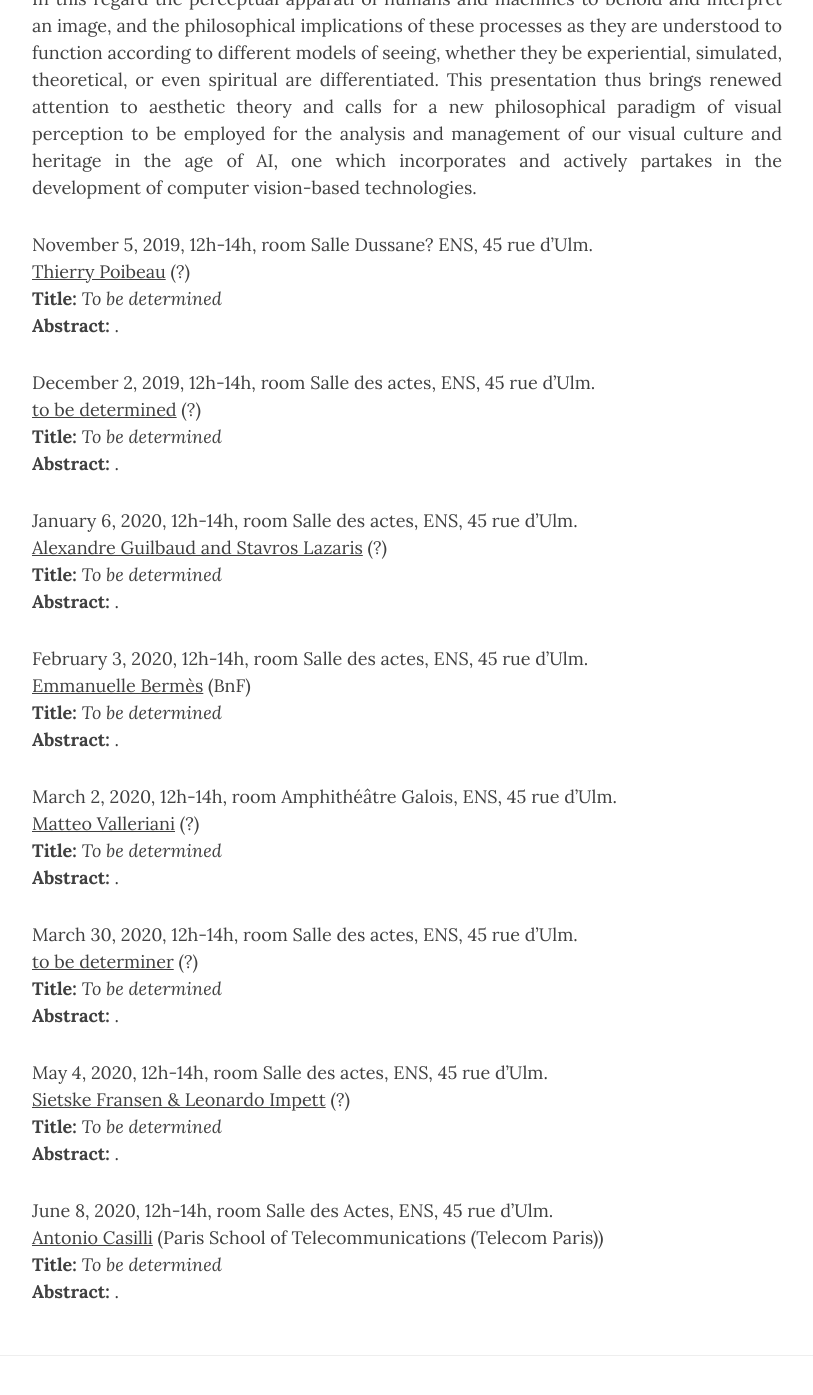
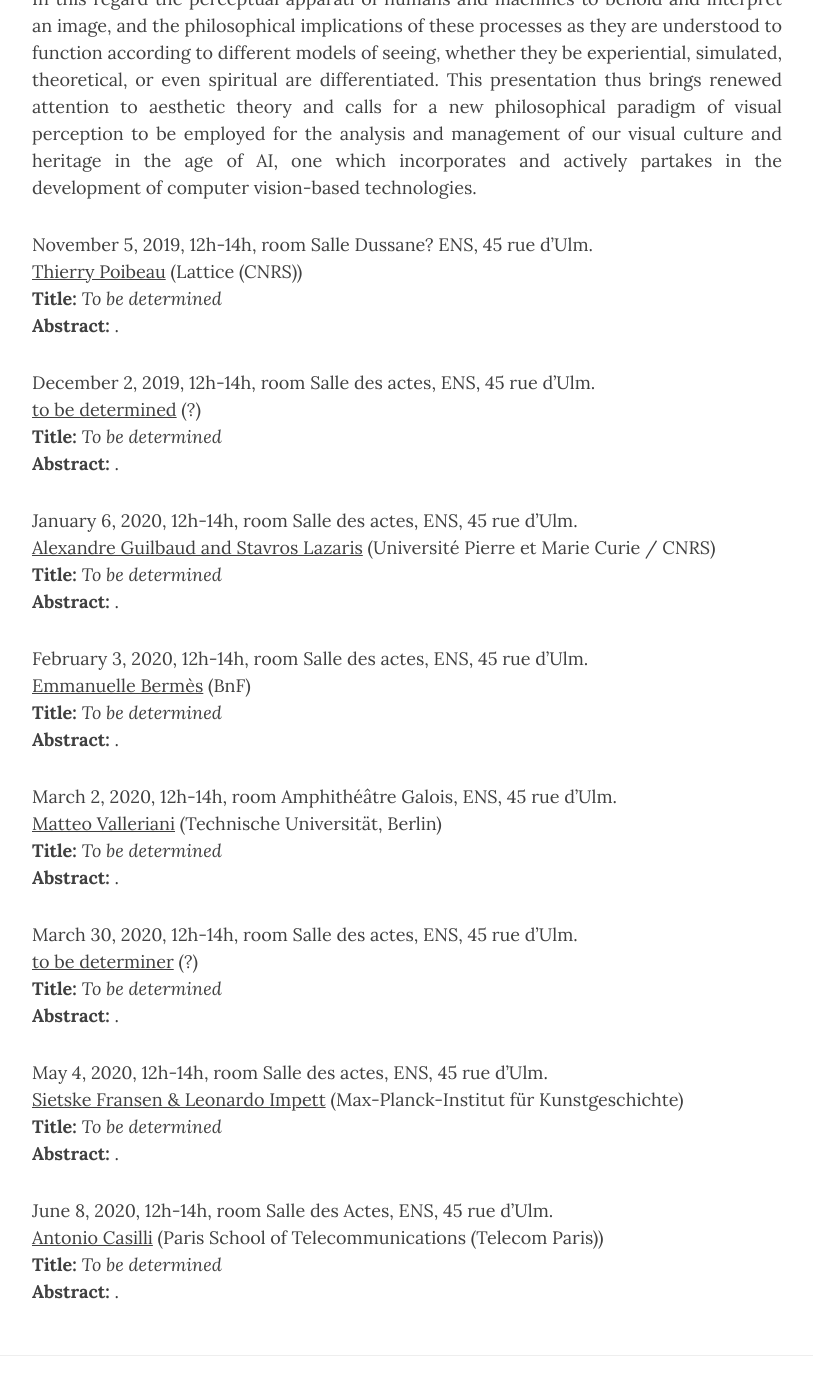
Before and after one commit to dhai-seminar/dhai-seminar.github.io, a Jekyll site: the page built from next.md, in a window 1280 px wide and 1400 px high, scrolled down 849 px. Shown: the top 1395 px of the window, without its empty margins (233-1046 px from the left). Built offline with Jekyll 4.4.1, drawn with Linux system fonts in a browser that asks for light colours; nearby versions of some CDN libraries.

Commit message:
Update next.yml
affiliations

```diff
--- a/_data/next.yml
+++ b/_data/next.yml
@@ -21,8 +21,8 @@
   date: November 5, 2019
   time: 12h-14h
   room: "Salle Dussane? ENS, 45 rue d’Ulm"
-  affiliation: "?"
-  url: "https://www.ens.fr"
+  affiliation: "Lattice (CNRS)"
+  url: "http://www.lattice.cnrs.fr/membres/direction/thierry-poibeau/"
   title: "To be determined"
   abstract: "."
 
@@ -39,7 +39,7 @@
   date: January 6, 2020
   time: 12h-14h
   room: "Salle des actes, ENS, 45 rue d’Ulm"
-  affiliation: "?"
+  affiliation: "Université Pierre et Marie Curie / CNRS"
   url: "https://www.ens.fr"
   title: "To be determined"
   abstract: "."
@@ -57,7 +57,7 @@
   date: March 2, 2020
   time: 12h-14h
   room: "Amphithéâtre Galois, ENS, 45 rue d’Ulm"
-  affiliation: "?"
+  affiliation: "Technische Universität, Berlin"
   url: "https://www.ens.fr"
   title: "To be determined"
   abstract: "."
@@ -75,7 +75,7 @@
   date: May 4, 2020
   time: 12h-14h
   room: "Salle des actes, ENS, 45 rue d’Ulm"
-  affiliation: "?"
+  affiliation: "Max-Planck-Institut für Kunstgeschichte"
   url: "https://www.ens.fr"
   title: "To be determined"
   abstract: "."
```
